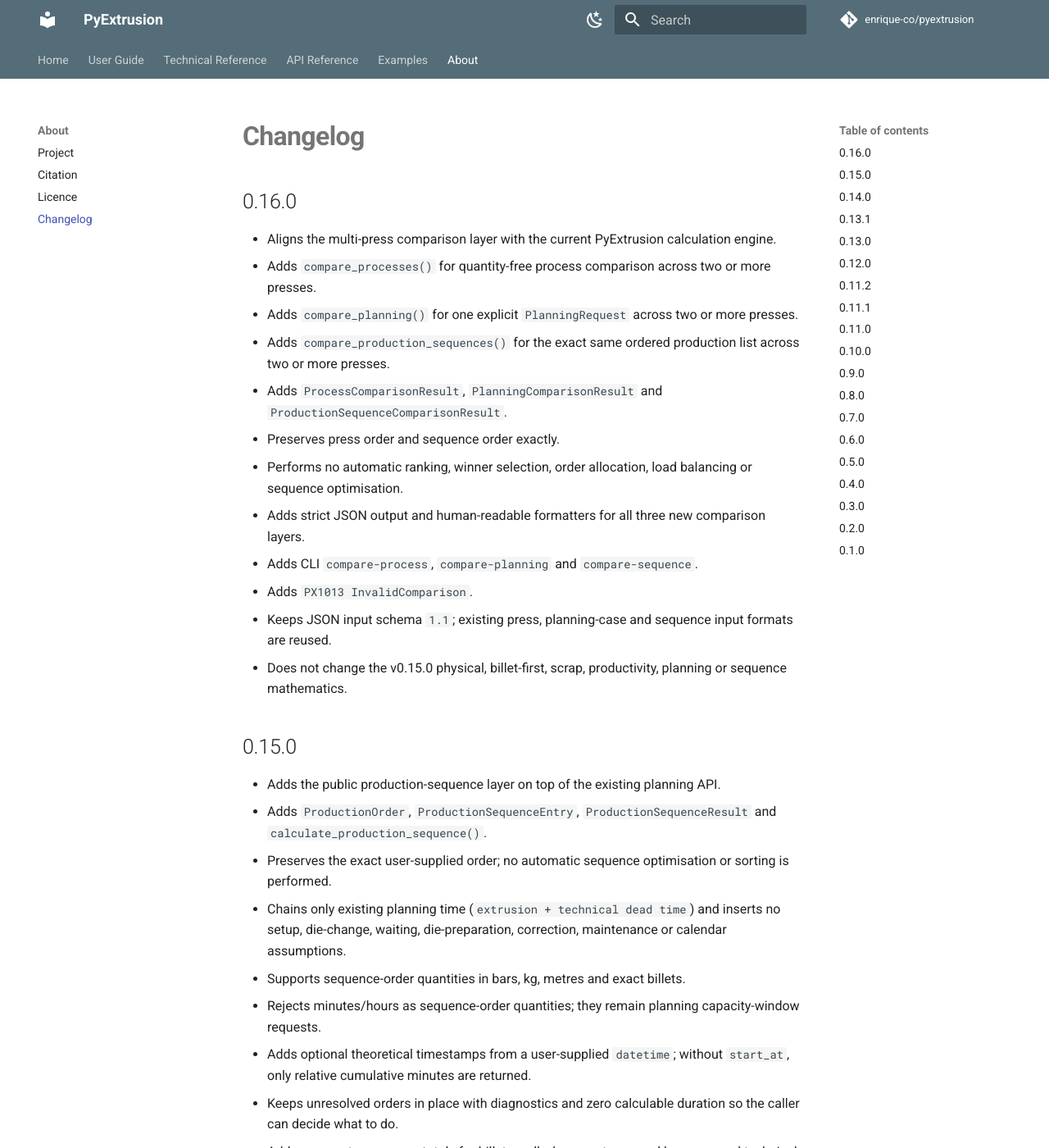
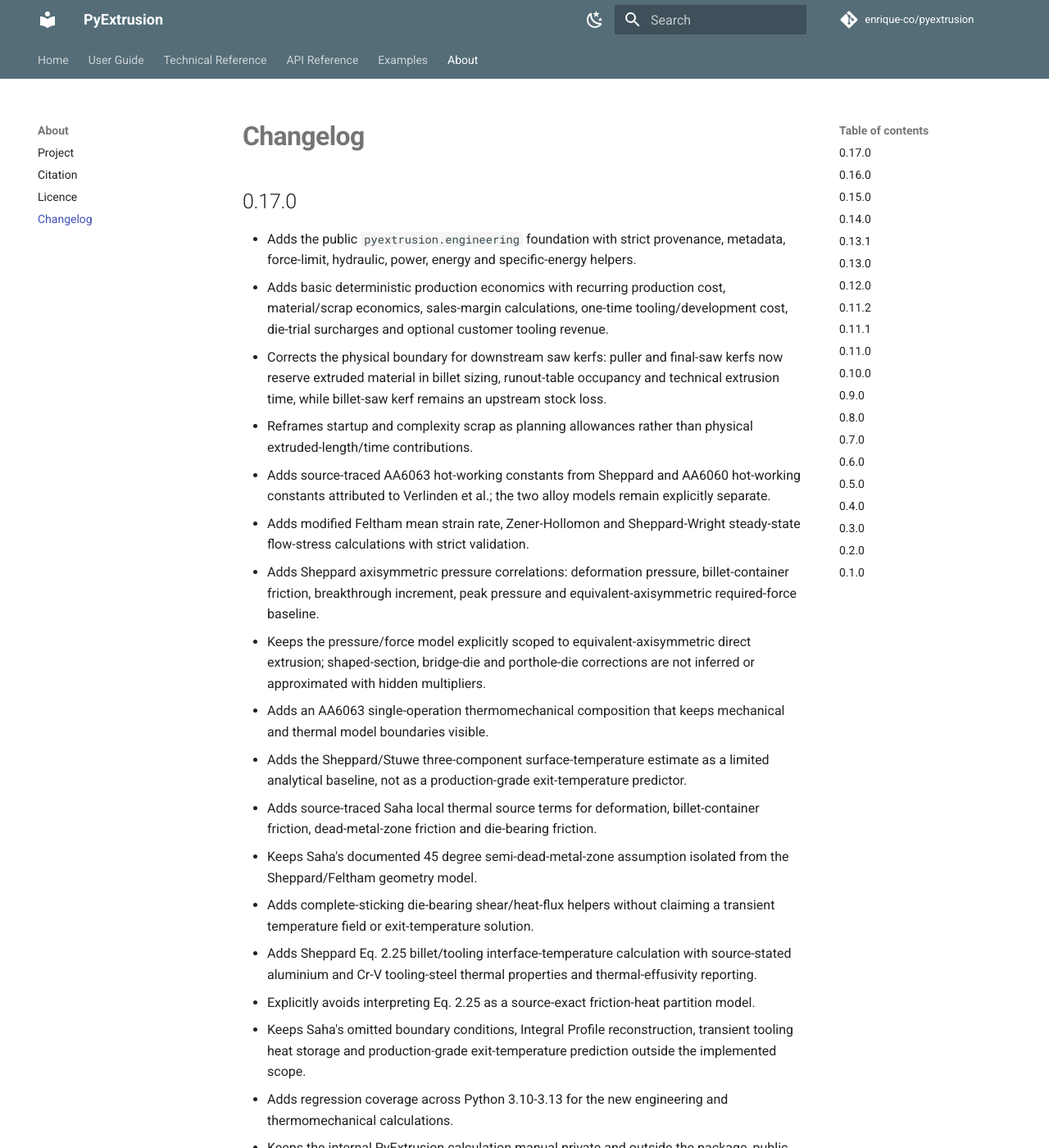
Before and after one commit to enrique-co/pyextrusion, an MkDocs documentation site: the page built from docs/about/changelog.md, in a window 1280 px wide and 1400 px high. Shown: the whole window at 82% size. Built offline with MkDocs 1.6.1 and Material for MkDocs 9.7.7, drawn with Linux system fonts in a browser that asks for light colours; comment, search, counter and statistics services are not loaded; some of the changed text lies outside the part shown.

Commit message:
Sync public changelog for 0.17.0

```diff
--- a/docs/about/changelog.md
+++ b/docs/about/changelog.md
@@ -1,4 +1,26 @@
 # Changelog
+
+## 0.17.0
+
+- Adds the public `pyextrusion.engineering` foundation with strict provenance, metadata, force-limit, hydraulic, power, energy and specific-energy helpers.
+- Adds basic deterministic production economics with recurring production cost, material/scrap economics, sales-margin calculations, one-time tooling/development cost, die-trial surcharges and optional customer tooling revenue.
+- Corrects the physical boundary for downstream saw kerfs: puller and final-saw kerfs now reserve extruded material in billet sizing, runout-table occupancy and technical extrusion time, while billet-saw kerf remains an upstream stock loss.
+- Reframes startup and complexity scrap as planning allowances rather than physical extruded-length/time contributions.
+- Adds source-traced AA6063 hot-working constants from Sheppard and AA6060 hot-working constants attributed to Verlinden et al.; the two alloy models remain explicitly separate.
+- Adds modified Feltham mean strain rate, Zener-Hollomon and Sheppard-Wright steady-state flow-stress calculations with strict validation.
+- Adds Sheppard axisymmetric pressure correlations: deformation pressure, billet-container friction, breakthrough increment, peak pressure and equivalent-axisymmetric required-force baseline.
+- Keeps the pressure/force model explicitly scoped to equivalent-axisymmetric direct extrusion; shaped-section, bridge-die and porthole-die corrections are not inferred or approximated with hidden multipliers.
+- Adds an AA6063 single-operation thermomechanical composition that keeps mechanical and thermal model boundaries visible.
+- Adds the Sheppard/Stuwe three-component surface-temperature estimate as a limited analytical baseline, not as a production-grade exit-temperature predictor.
+- Adds source-traced Saha local thermal source terms for deformation, billet-container friction, dead-metal-zone friction and die-bearing friction.
+- Keeps Saha's documented 45 degree semi-dead-metal-zone assumption isolated from the Sheppard/Feltham geometry model.
+- Adds complete-sticking die-bearing shear/heat-flux helpers without claiming a transient temperature field or exit-temperature solution.
+- Adds Sheppard Eq. 2.25 billet/tooling interface-temperature calculation with source-stated aluminium and Cr-V tooling-steel thermal properties and thermal-effusivity reporting.
+- Explicitly avoids interpreting Eq. 2.25 as a source-exact friction-heat partition model.
+- Keeps Saha's omitted boundary conditions, Integral Profile reconstruction, transient tooling heat storage and production-grade exit-temperature prediction outside the implemented scope.
+- Adds regression coverage across Python 3.10-3.13 for the new engineering and thermomechanical calculations.
+- Keeps the internal PyExtrusion calculation manual private and outside the package, public documentation and website.
+
 
 ## 0.16.0
 
```
Also changed, not shown: other parts of docs/about/changelog.md (+1 -1 lines).
